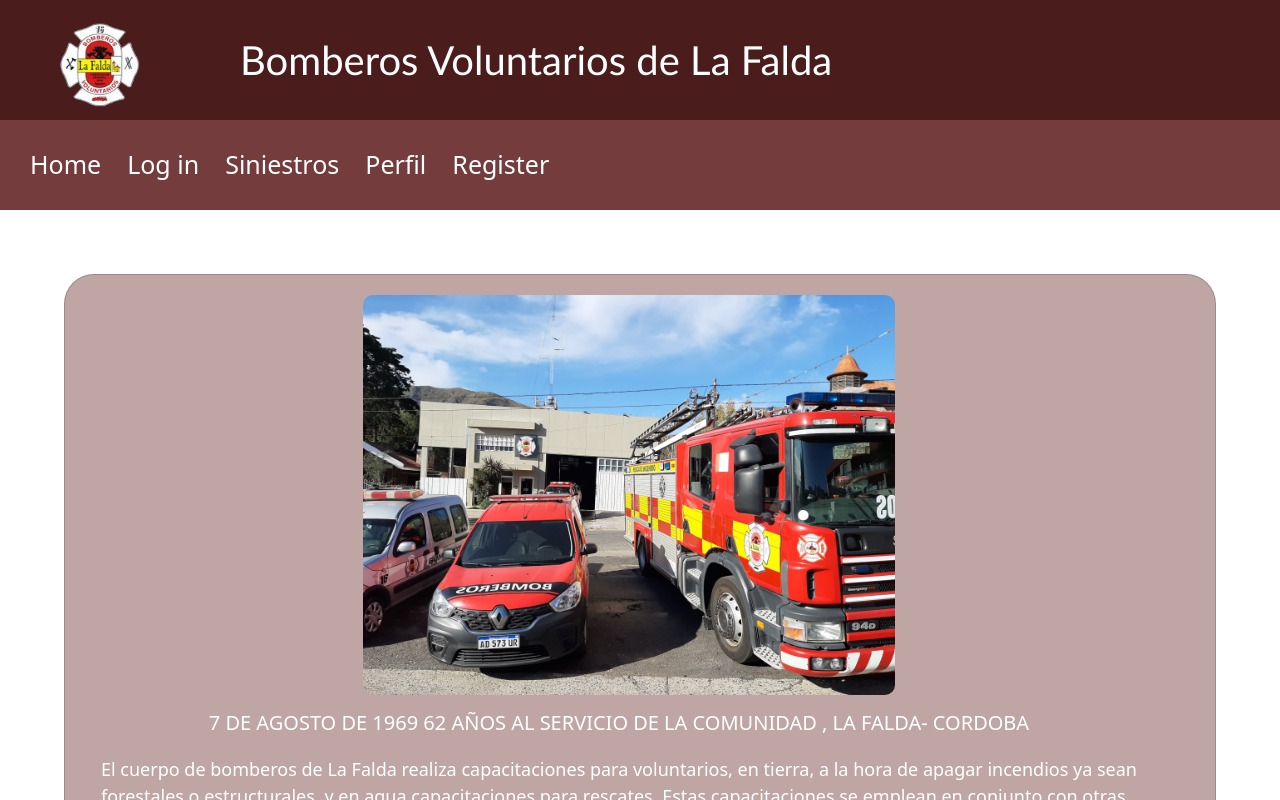
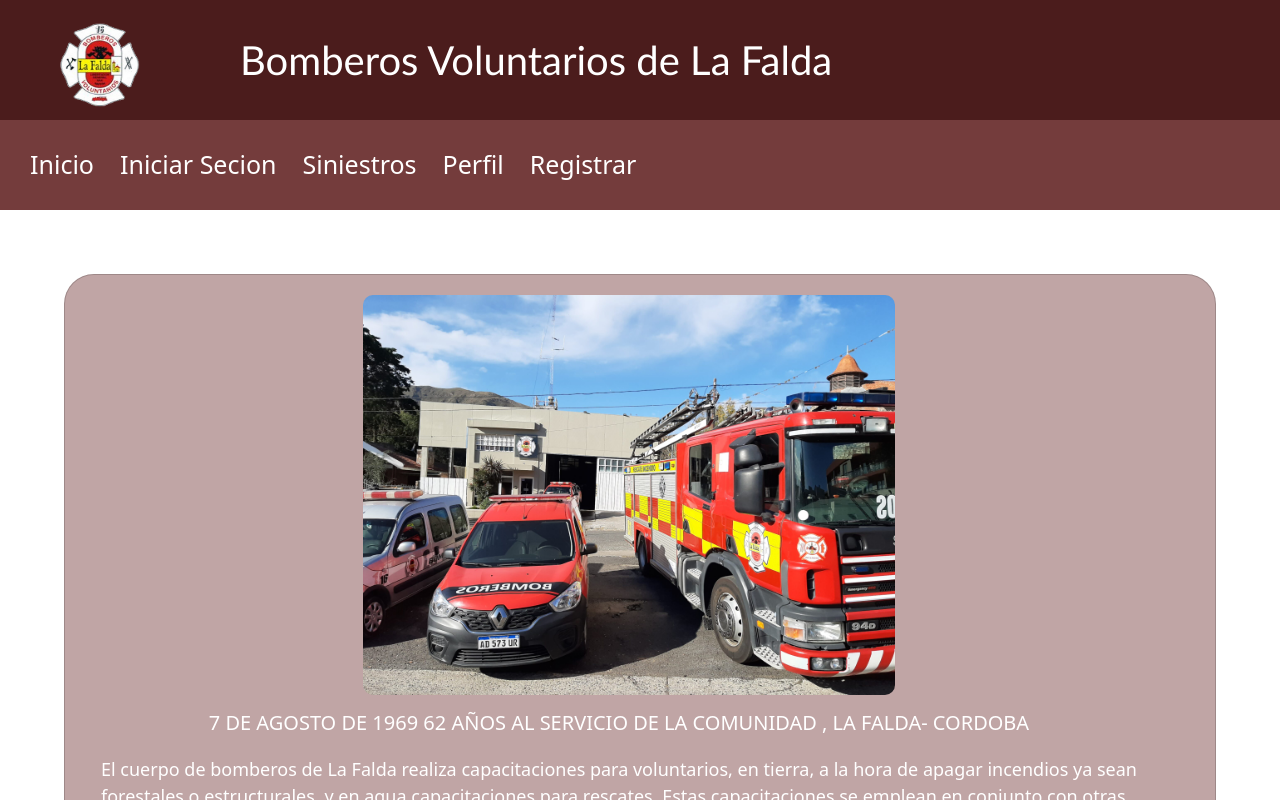
Before and after one commit to IanButcher/BomberosLaFalda, an Angular app: page /home in a window 1280 px wide. Shown: the top 800 px of the page. Built offline with nearby package versions, Linux system fonts and the light colour scheme.

Commit message:
kjhhjihj

```diff
--- a/src/app/pages/profile/profile.component.html
+++ b/src/app/pages/profile/profile.component.html
@@ -8,7 +8,7 @@
 <div class="card">
   <div class="ds-top"></div>
   <div class="avatar-holder">
-      <img src="./img/User-Avatar-Profile-Background-PNG-Clip-Art-Image.png"  alt="Albert Einstein">
+      <img src="./assets/img/usuario.png"  alt="Albert Einstein">
   </div>
   <div class="name">
       <p>Nombre</p>
--- a/src/app/shared/nav/nav.component.html
+++ b/src/app/shared/nav/nav.component.html
@@ -3,10 +3,10 @@
         <div class="collapse navbar-collapse" id="navbarNav">
             <ul class="navbar-nav">
                 <li class="nav-item">
-                    <a class="nav-link home" routerLink='/home'>Home</a>
+                    <a class="nav-link home" routerLink='/home'>Inicio</a>
                 </li>
                 <li class="nav-item">
-                    <a class="nav-link login" routerLink='/login'>Log in</a>
+                    <a class="nav-link login" routerLink='/login'>Iniciar Secion</a>
                 </li>
                 <li class="nav-item">
                     <a class="nav-link siniestro" routerLink='/siniestro'>Siniestros</a>
@@ -15,7 +15,7 @@
                     <a class="nav-link profile" routerLink='/profile'>Perfil</a>
                 </li>
                 <li class="nav-item">
-                    <a class="nav-link profile" routerLink='/register'>Register</a>
+                    <a class="nav-link profile" routerLink='/register'>Registrar</a>
                 </li>
             </ul>
         </div>
```
Also changed, not shown: src/assets/img/usuario.png (added), 1 other file (tests, documents, lock files or other folders).
